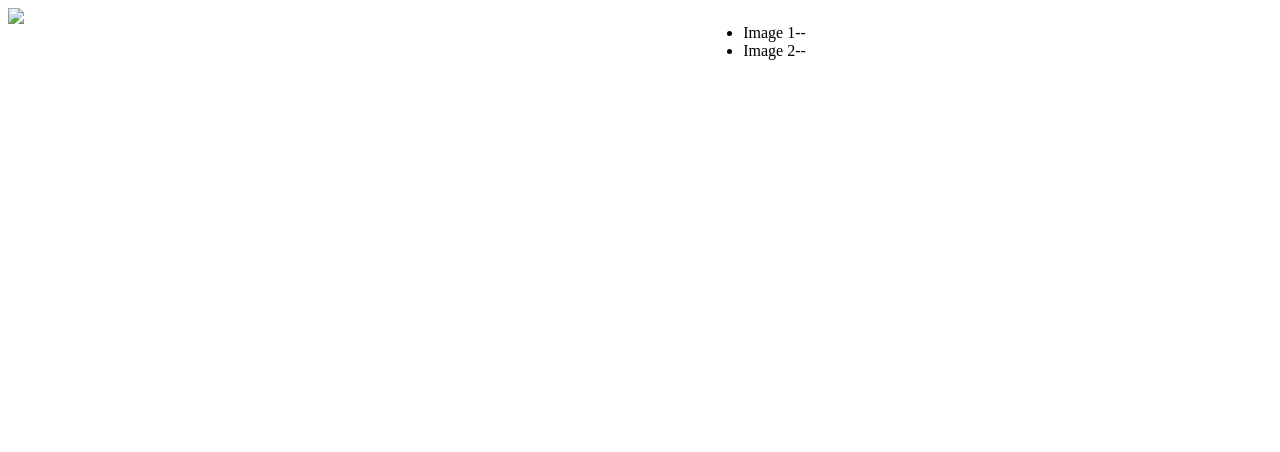
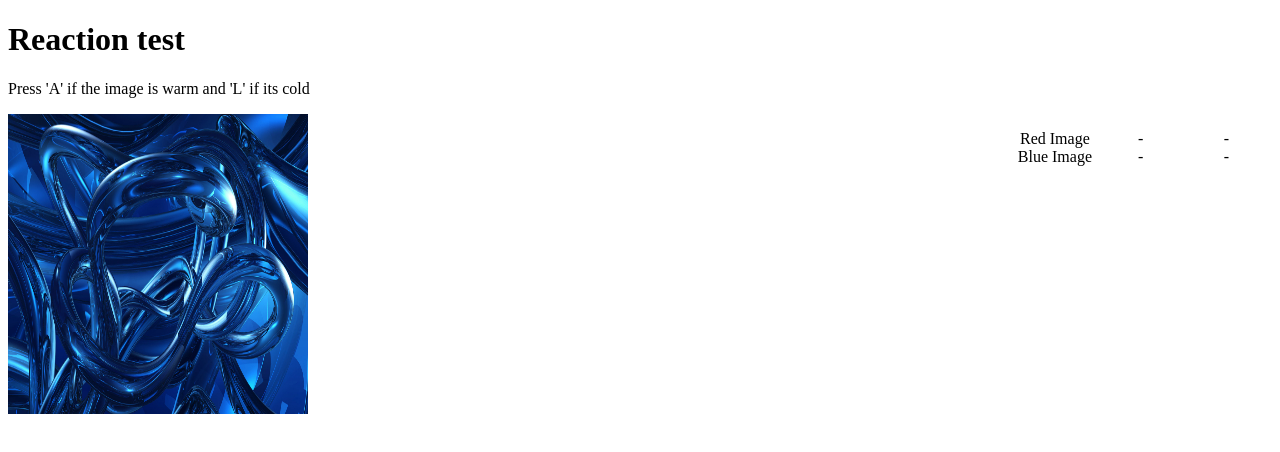
Before and after one commit to sk91/testreaction, a plain HTML site: page index.html in a window 1280 px wide. Drawn offline with nearby package versions, Linux system fonts and the light colour scheme.

Commit message:
images and readme added

```diff
--- a/index.html
+++ b/index.html
@@ -6,7 +6,8 @@
 </head>
 <body>
 
-
+	<h1>Reaction test</h1>
+	<p>Press 'A' if the image is warm and  'L' if its cold</p>
 	<div class="image_container">
 
 	</div>
@@ -29,60 +30,20 @@
 
 				images: [
 					{
-						name: "Image 1",
-						src: '1.jpg'
+						name: "Red Image",
+						src: 'images/1.jpg'
 					},
 					{
-						name: "Image 2",
-						src: '2.png'
+						name: "Blue Image",
+						src: 'images/2.jpg'
 					},
 					{
-						name: "Image 3",
-						src: '3.jpg'
+						name: "Green Image",
+						src: 'images/3.jpg'
 					},
 					{
-						name: "Image 3",
-						src: '3.jpg'
-					},
-					{
-						name: "Image 3",
-						src: '3.jpg'
-					},
-					{
-						name: "Image 3",
-						src: '3.jpg'
-					},
-					{
-						name: "Image 3",
-						src: '3.jpg'
-					},
-					{
-						name: "Image 3",
-						src: '3.jpg'
-					},
-					{
-						name: "Image 3",
-						src: '3.jpg'
-					},
-					{
-						name: "Image 3",
-						src: '3.jpg'
-					},
-					{
-						name: "Image 3",
-						src: '3.jpg'
-					},
-					{
-						name: "Image 3",
-						src: '3.jpg'
-					},
-					{
-						name: "Image 3",
-						src: '3.jpg'
-					},
-					{
-						name: "Image 3",
-						src: '3.jpg'
+						name: "Purple Image",
+						src: 'images/4.jpg'
 					}
 				]
 			});
@@ -93,16 +54,29 @@
 	<style type="text/css">
 		.results_container{
 			float: right;
-			width:45%;
+			width: 300px;
 			display: block;
+		}
+		.results_container ul{
+			list-style:none;
+		}
+
+		.results_container span{
+			width:33%;
+			display:inline-block;
+			text-align:center;
 		}
 
 		.image_container{
 			float:left;
-			width:45%;
+			width:300px;
+			height:300px;
 			display: block;
 		}
-
+		.image_container img{
+			width:100%;
+			height:100%;
+		}
 	</style>
 
 </body>
```
Also changed, not shown: images/1.jpg (added), images/2.jpg (added), images/3.jpg (added), images/4.jpg (added), 1 other file.
